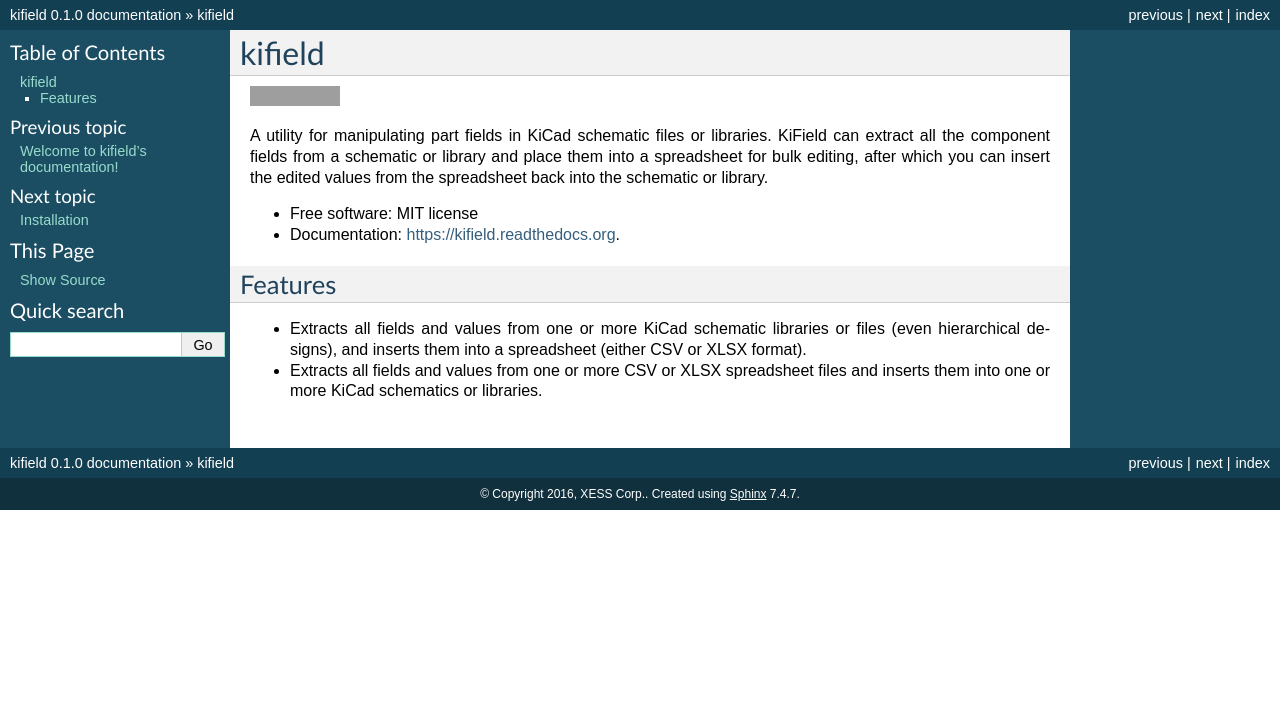
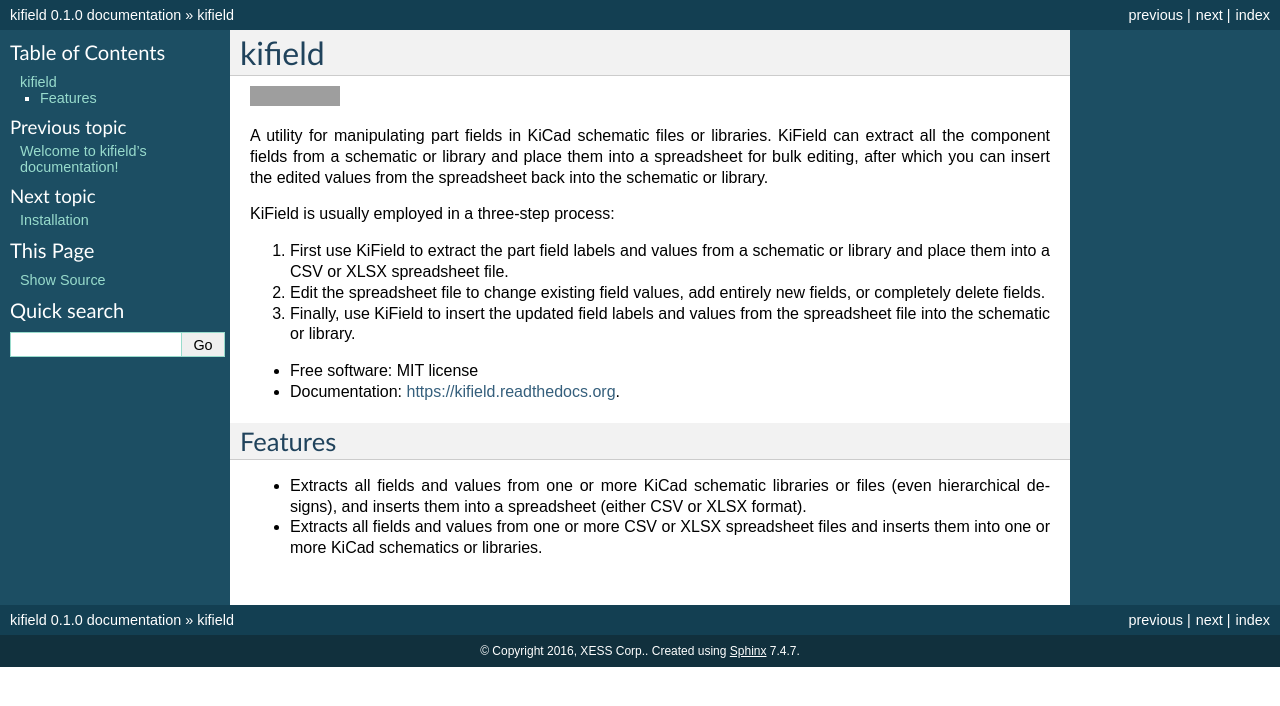
Before and after one commit to devbisme/KiField, a Sphinx documentation site: the page built from docs/readme.rst, in a window 1280 px wide. Shown: the top 706 px of the page. Built offline with Sphinx 7.4.7, drawn with Linux system fonts in a browser that asks for light colours; grey boxes are pictures that could not be loaded.

Commit message:
Updated documentation files.

```diff
--- a/HISTORY.rst
+++ b/HISTORY.rst
@@ -3,7 +3,7 @@
 History
 -------
 
-0.1.0 (2016-01-24)
+0.1.0 (2016-01-29)
 ---------------------
 
 * First release on PyPI.
--- a/README.rst
+++ b/README.rst
@@ -11,6 +11,18 @@
 and place them into a spreadsheet for bulk editing, after which you can insert the
 edited values from the spreadsheet back into the schematic or library.
 
+KiField is usually employed in a three-step process:
+
+#. First use KiField to extract the part field labels and values from a
+   schematic or library and place them into a CSV or XLSX spreadsheet file.
+
+#. Edit the spreadsheet file to change existing field values, add entirely
+   new fields, or completely delete fields.
+
+#. Finally, use KiField to insert the updated field labels and values from
+   the spreadsheet file into the schematic or library.
+
+
 * Free software: MIT license
 * Documentation: https://kifield.readthedocs.org.
 
```
Also changed, not shown: docs/usage.rst (+14 -1 lines).
